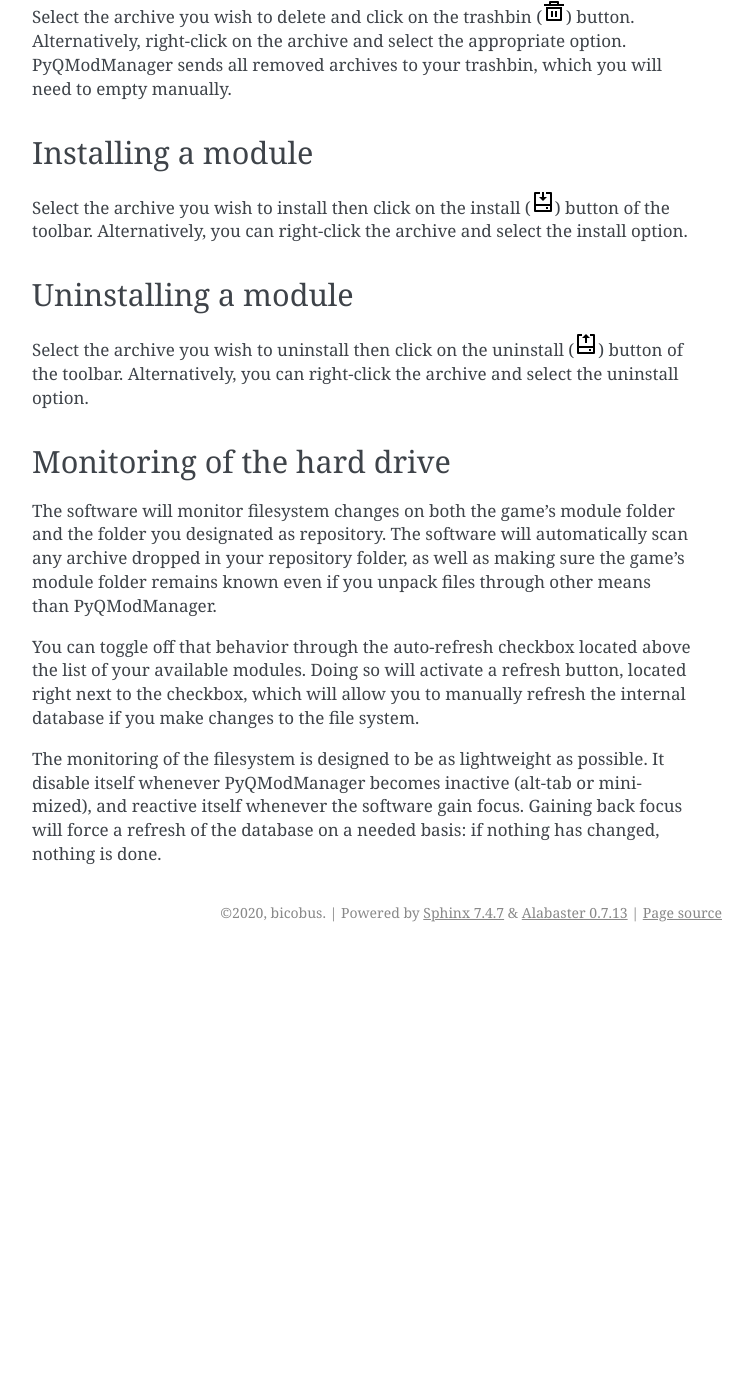
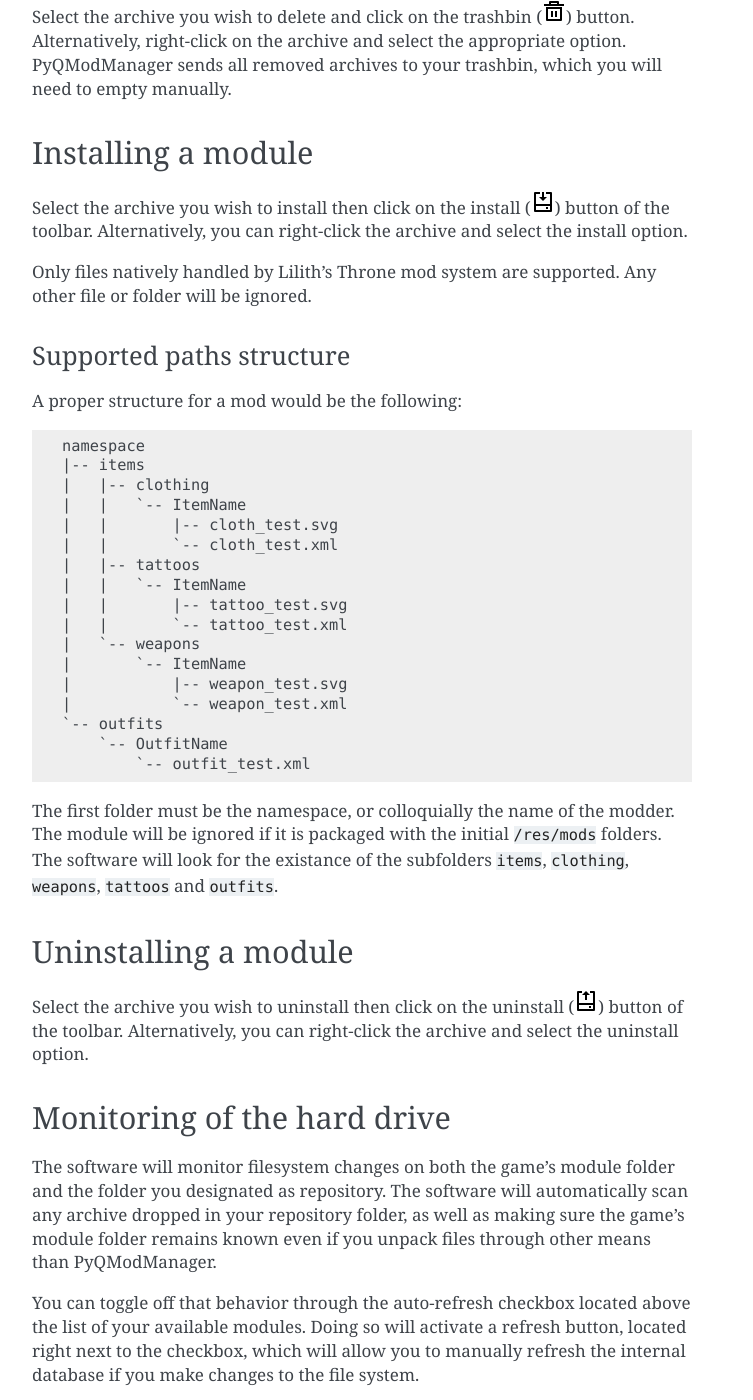
Before and after one commit to bicobus/qModManager, a Sphinx documentation site: the page built from docs/usage.rst, in a window 1280 px wide and 1400 px high, scrolled down 802 px. Shown: the whole window, without its empty margins (388-1141 px from the left). Built offline with Sphinx 7.4.7, drawn with Linux system fonts in a browser that asks for light colours; before the commit the page ends 1754 px from its top, so only the background shows below that; some of the changed text lies outside the part shown.

Commit message:
Usage documentation: about ignored files

```diff
--- a/docs/usage.rst
+++ b/docs/usage.rst
@@ -49,6 +49,35 @@
 (|installfile|) button of the toolbar. Alternatively, you can right-click the
 archive and select the install option.
 
+Only files natively handled by Lilith's Throne mod system are supported. Any
+other file or folder will be ignored.
+
+Supported paths structure
+~~~~~~~~~~~~~~~~~~~~~~~~~
+A proper structure for a mod would be the following::
+
+    namespace
+    |-- items
+    |   |-- clothing
+    |   |   `-- ItemName
+    |   |       |-- cloth_test.svg
+    |   |       `-- cloth_test.xml
+    |   |-- tattoos
+    |   |   `-- ItemName
+    |   |       |-- tattoo_test.svg
+    |   |       `-- tattoo_test.xml
+    |   `-- weapons
+    |       `-- ItemName
+    |           |-- weapon_test.svg
+    |           `-- weapon_test.xml
+    `-- outfits
+        `-- OutfitName
+            `-- outfit_test.xml
+
+The first folder must be the namespace, or colloquially the name of the modder.
+The module will be ignored if it is packaged with the initial ``/res/mods``
+folders. The software will look for the existance of the subfolders ``items``,
+``clothing``, ``weapons``, ``tattoos`` and ``outfits``.
 
 Uninstalling a module
 ---------------------
```
Also changed, not shown: other parts of docs/usage.rst (+1 -1 lines).
